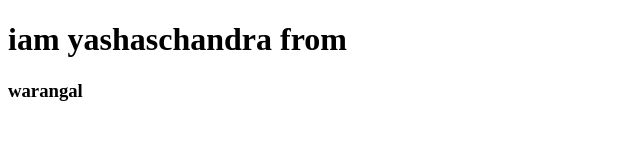
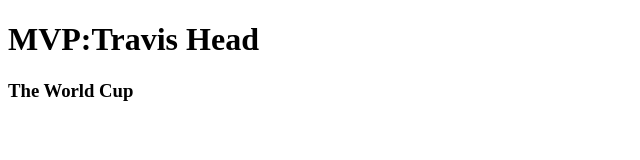
Before and after one commit to yashaschandra02/yashas, a plain HTML site: page index.html in a window 1280 px wide. Shown: the whole page, without its empty margins (0-640 px from the left). Drawn offline with Linux system fonts and the light colour scheme.

Commit message:
Update index.html

```diff
--- a/index.html
+++ b/index.html
@@ -3,10 +3,11 @@
 <head>
     <meta charset="UTF-8">
     <meta name="viewport" content="width=device-width, initial-scale=1.0">
-    <title>lokesh</title>
+    <title>Australia</title>
 </head>
 <body>
-    <h1>iam yashaschandra from</h1>
-    <h3>warangal</h3>
+    <h1>MVP:Travis Head</h1>
+    <h3>The World Cup</h3>
+    <imgsrc="img.jpg">
 </body>
 </html>
```
